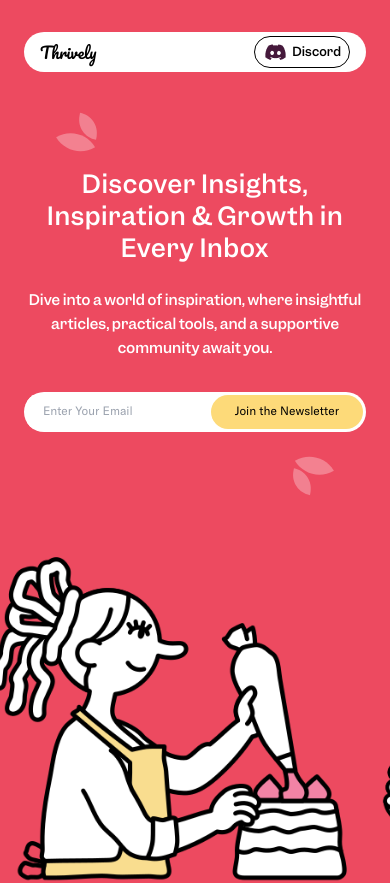
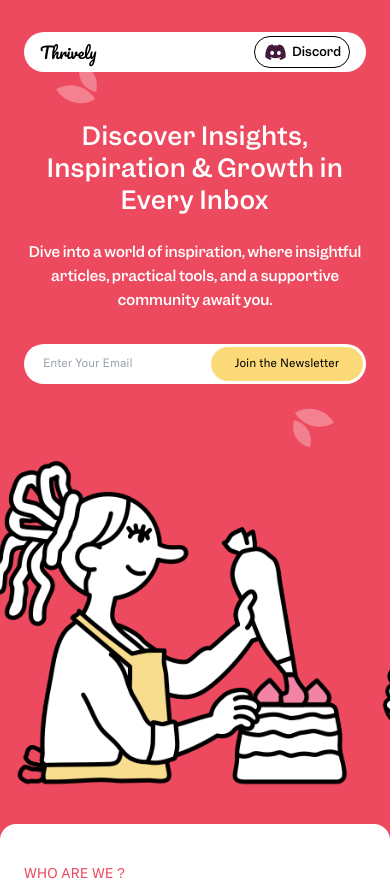
Before and after one commit to King-OJ/thrively, a Next.js app: page / in a window 390 px wide. Shown: the top 883 px of the page. Built offline with nearby package versions, Linux system fonts and the light colour scheme.

Commit message:
added responsive

```diff
--- a/components/Footer.tsx
+++ b/components/Footer.tsx
@@ -25,11 +25,11 @@ export default function Footer() {
                     Join the Newsletter
                   </button>
                 </form>
-                <div className="absolute right-4 top-0 md:-right-20 md:top-6">
+                <div className="absolute  right-4 top-0 md:-right-20 md:top-6">
                   <Image
                     src={featherImg}
                     alt="feathers"
-                    className="-scale-x-[1] scale-50 md:scale-100"
+                    className="-scale-x-[1] p-2 md:p-0"
                   />
                 </div>
               </div>
--- a/components/Hero.tsx
+++ b/components/Hero.tsx
@@ -41,7 +41,7 @@ export default function Hero() {
           </div>
         </nav>
 
-        <div className="my-24 md:mt-20 mx-6 md:mx-10">
+        <div className="my-12 md:my-24 md:mt-20 mx-6 md:mx-10">
           <div className="w-full relative md:static">
             <div className="text-center space-y-6 text-white">
               <h1 className="text-2xl md:text-4xl max-w-xl mx-auto md:leading-[3rem] tracking-wide">
--- a/components/WhatYouGet.tsx
+++ b/components/WhatYouGet.tsx
@@ -166,7 +166,7 @@ export default function WhatYouGet() {
                 </div>
               </div>
             </li>
-            <li className="w-full flex md:items-center gap-1 md:gap-20">
+            <li className="w-full flex md:items-center gap-4 md:gap-20">
               <div className="md:px-6">
                 <Image
                   src="/assets/femalebakerdecoratingcake.png"
```
